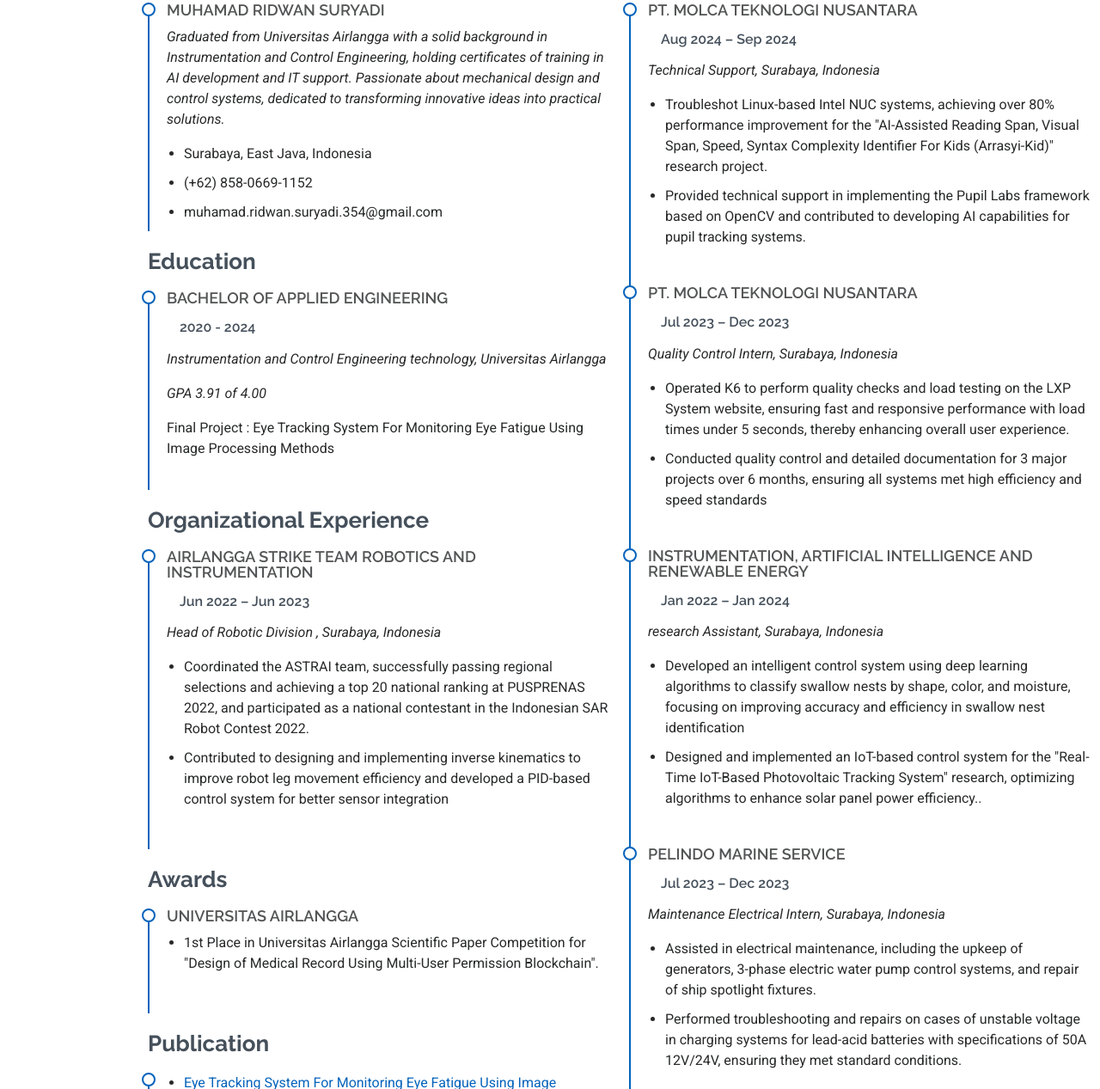
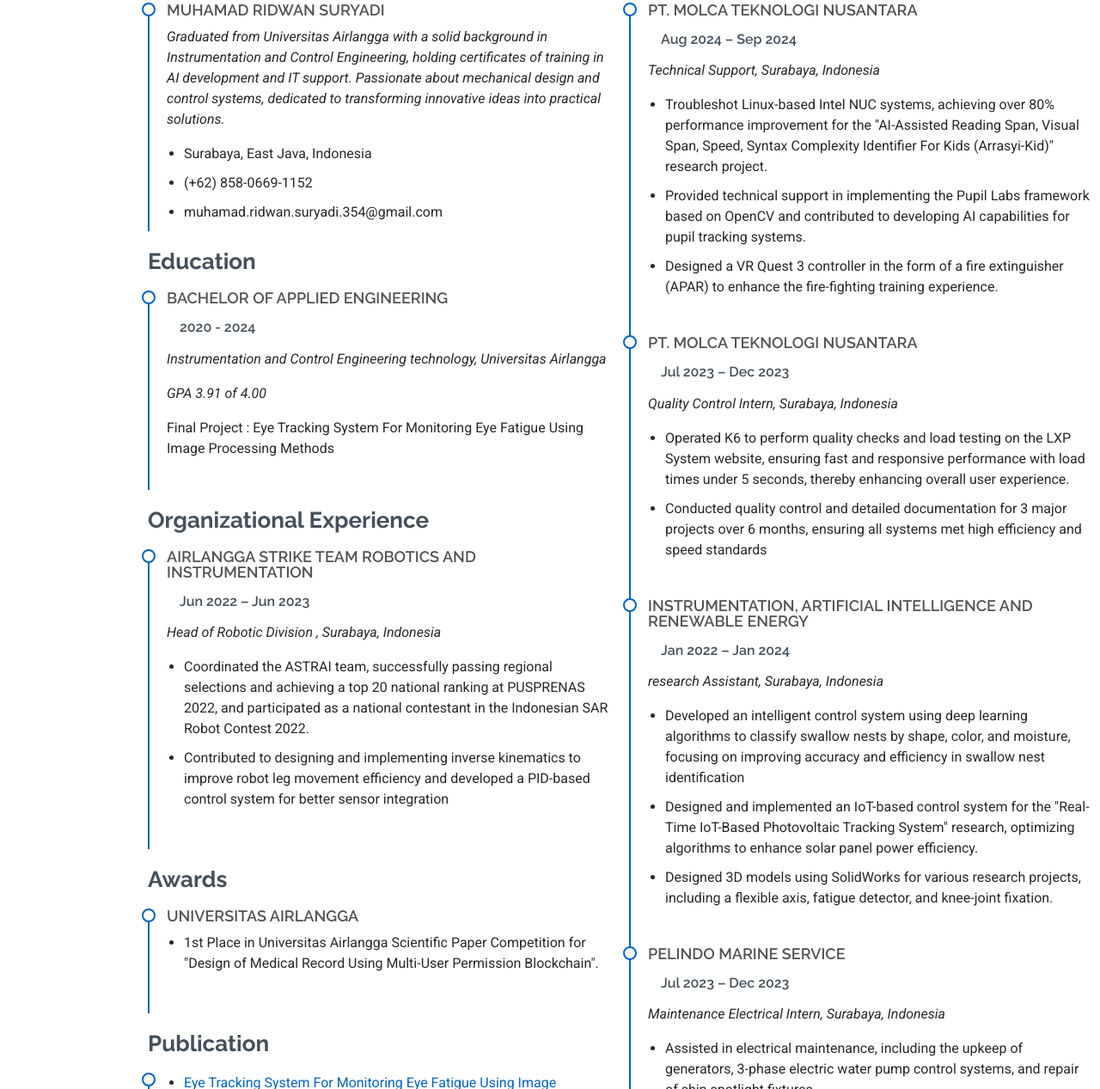
Before and after one commit to rdwn354/rdwn354.github.io, a plain HTML site: page index.html in a window 1280 px wide. Shown: the part 2482-3749 px from the top of the page at 86% size. Drawn offline with Linux system fonts and the light colour scheme; files whose address does not match are found by name.

Commit message:
update experience

```diff
--- a/index.html
+++ b/index.html
@@ -325,6 +325,8 @@
                     Span, Visual Span, Speed, Syntax Complexity Identifier For Kids (Arrasyi-Kid)" research project.</li>
                 <li>Provided technical support in implementing the Pupil Labs framework based on OpenCV and contributed to developing
                     AI capabilities for pupil tracking systems. </li>
+                <li>Designed a VR Quest 3 controller in the form of a fire extinguisher (APAR) to enhance the fire-fighting training
+                    experience.</li>
               </ul>
             </div><!-- Edn Resume Item -->
             <div class="resume-item">
@@ -347,7 +349,9 @@
                 <li>Developed an intelligent control system using deep learning algorithms to classify swallow nests by shape, color, and
                     moisture, focusing on improving accuracy and efficiency in swallow nest identification</li>
                 <li>Designed and implemented an IoT-based control system for the "Real-Time IoT-Based Photovoltaic Tracking System"
-                    research, optimizing algorithms to enhance solar panel power efficiency..</li>
+                    research, optimizing algorithms to enhance solar panel power efficiency.</li>
+                <li>Designed 3D models using SolidWorks for various research projects, including a flexible axis, fatigue detector,
+                    and knee-joint fixation.</li>
               </ul>
             </div><!-- Edn Resume Item -->
 
```
